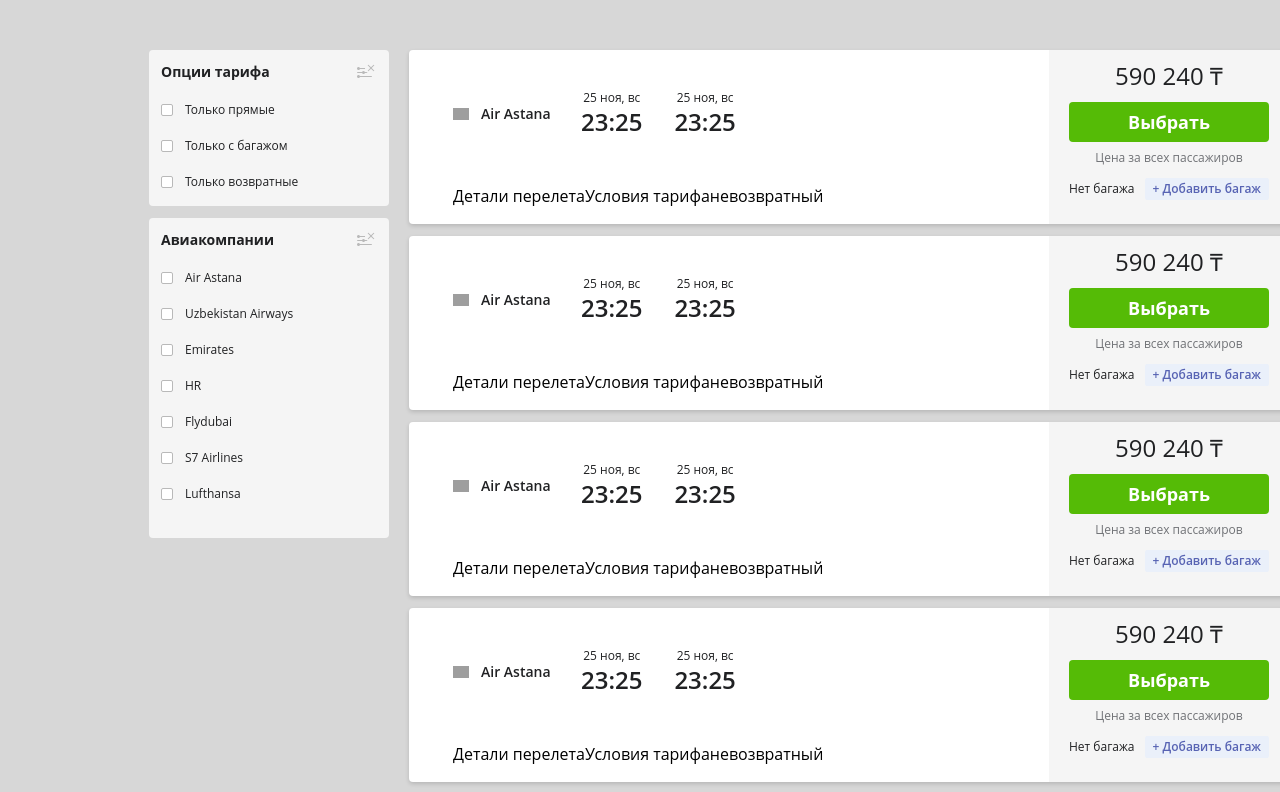
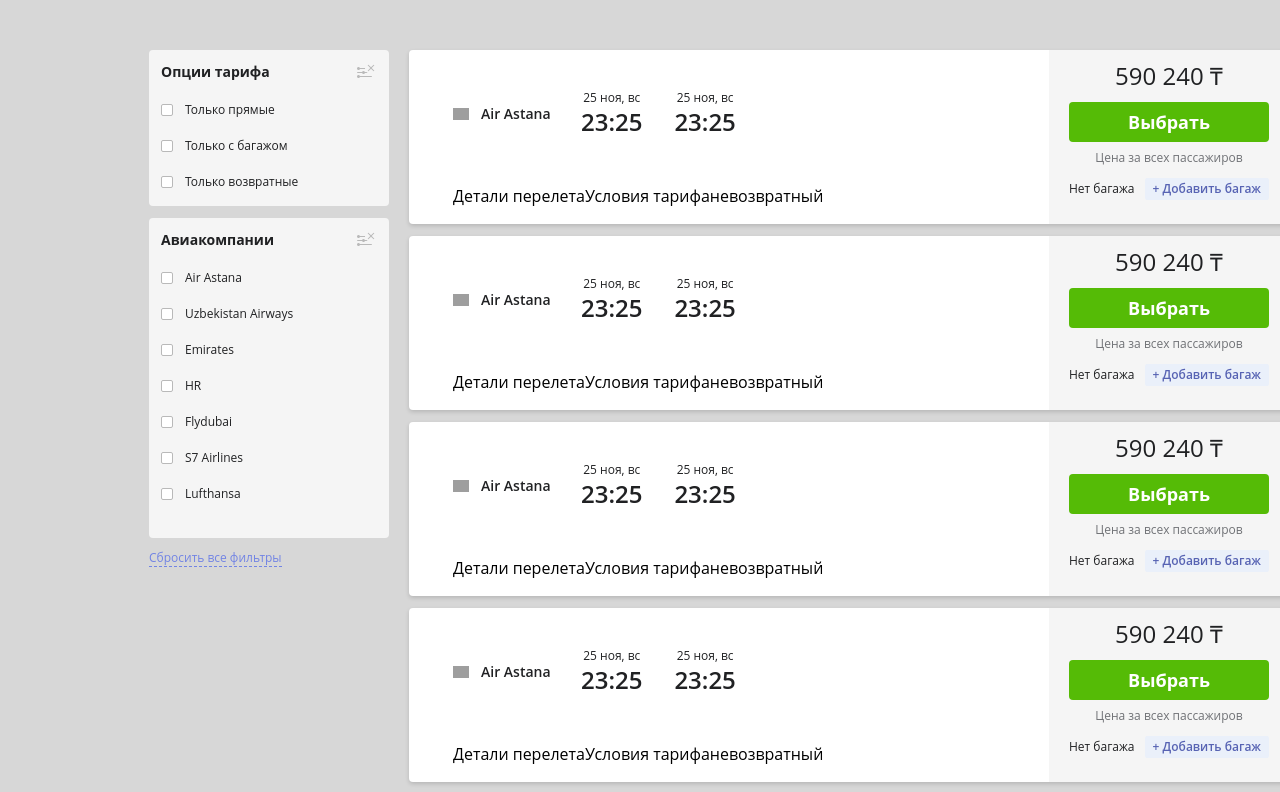
Before and after one commit to alen-ich/aviata-task, a Vue app: page / in a window 1280 px wide. Shown: the top 792 px of the page. Built offline with nearby package versions, Linux system fonts and the light colour scheme; grey boxes are pictures that could not be loaded.

Commit message:
feat: reset all button

```diff
--- a/src/App.vue
+++ b/src/App.vue
@@ -28,6 +28,8 @@ const readJSON = () => {
       <div class="flex flex-col gap-y-3 sticky top-3">
         <OptionsFilter />
         <CompanyFilter :airlines="dataAirlines" />
+        <button class="text-blue text-xs border-dashed border-blue border-b-[1px] w-fit cursor-pointer">Сбросить все
+          фильтры</button>
       </div>
     </div>
     <TicketList :tickets="dataFlights" />
--- a/tailwind.config.cjs
+++ b/tailwind.config.cjs
@@ -10,7 +10,8 @@ module.exports = {
         "light-blue": "#EAF0FA",
         "deep-blue": "#5763B3",
         "beige": "#F5F5F5",
-        "grey": "#b9b9b9"
+        "grey": "#b9b9b9",
+        "blue": "#7284E4"
       },
     },
   },
```
